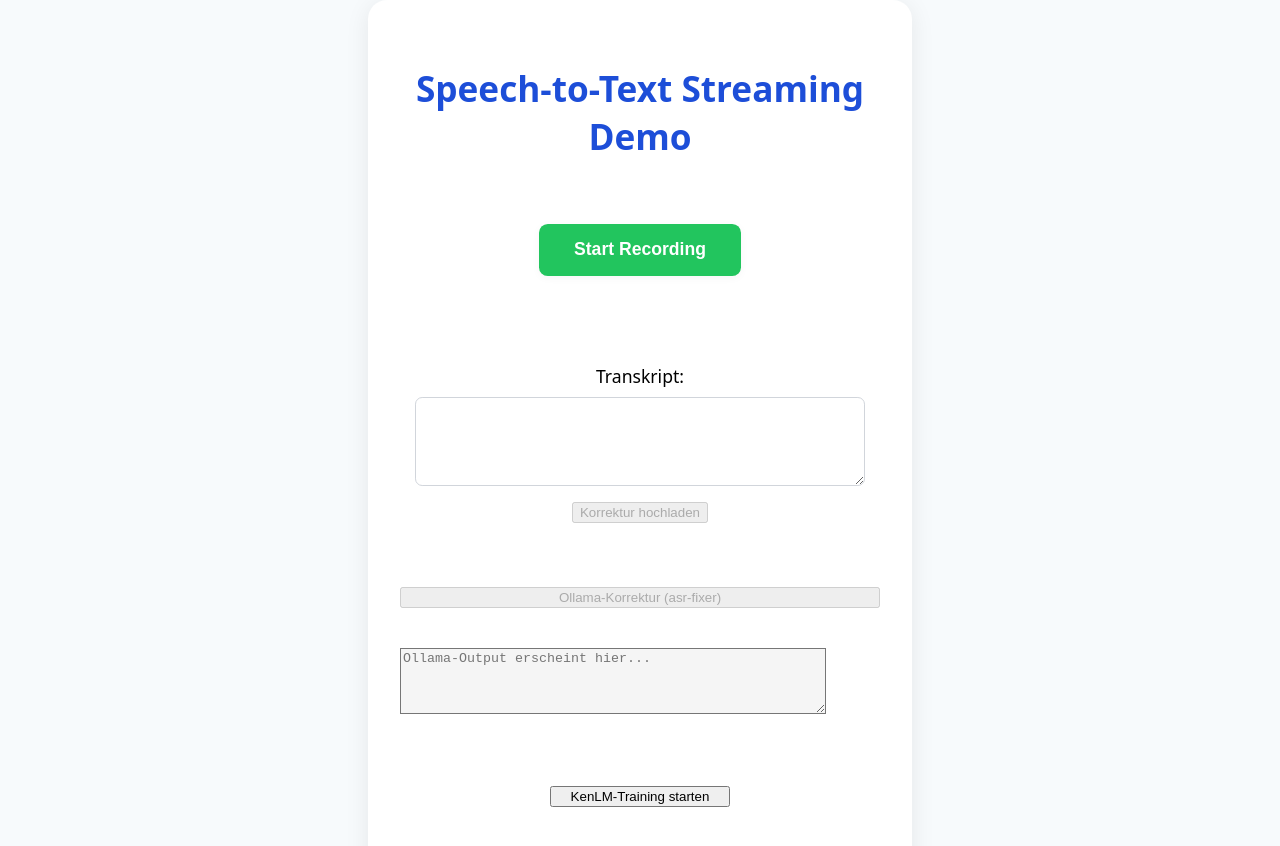
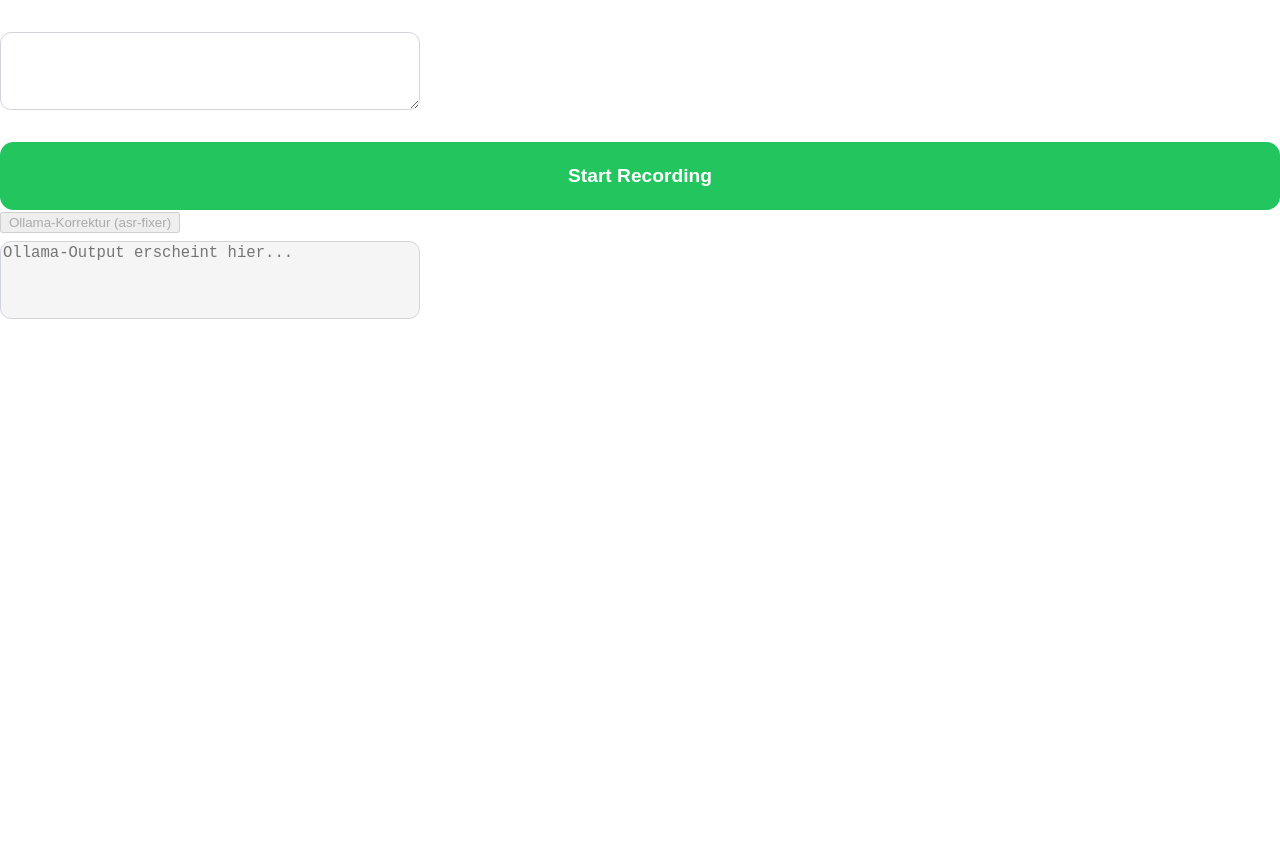
Before and after one commit to hoschi/speech4, a React (Vite) app in the folder client/: page / in a window 1280 px wide. Shown: the top 846 px of the page. After the commit the page ends 800 px from the top, so only its background shows below. Built offline with nearby package versions, Linux system fonts and the light colour scheme.

Commit message:
client fixes

```diff
--- a/client/src/App.tsx
+++ b/client/src/App.tsx
@@ -2,7 +2,7 @@ import './index.css'
 import AudioRecorder from './components/AudioRecorder'
 import type { TranscriptMessage } from './components/AudioRecorder'
 import TranscriptEditor from './components/TranscriptEditor'
-import TrainButton from './components/TrainButton'
+//import TrainButton from './components/TrainButton'
 import { useState, useRef } from 'react'
 // Für Streaming-API
 type OllamaStreamState = {
@@ -93,14 +93,8 @@ function App() {
 
   return (
     <div className="app-card">
-      <h1>Speech-to-Text Streaming Demo</h1>
-      <AudioRecorder
-        ref={audioRecorderRef as React.RefObject<{ cleanup: () => void } | null>}
-        onTranscriptChunk={handleTranscriptChunk}
-        onRecordingChange={handleRecordingChange}
-        onRecordingComplete={handleRecordingComplete}
-      />
       {error && <div style={{ color: 'red', margin: '1rem 0' }}>Fehler: {error}</div>}
+      {ollama.error && <div style={{ color: 'red', marginBottom: 8 }}>{ollama.error}</div>}
       <TranscriptEditor
         transcript={transcript}
         onTranscriptChange={isRecording ? () => {} : setTranscript}
@@ -108,7 +102,13 @@ function App() {
         audioBlob={audioBlob}
         alternatives={alternatives}
       />
-      {/* Ollama-Button und Stream-Ausgabe */}
+      <div>
+      <AudioRecorder
+        ref={audioRecorderRef as React.RefObject<{ cleanup: () => void } | null>}
+        onTranscriptChunk={handleTranscriptChunk}
+        onRecordingChange={handleRecordingChange}
+        onRecordingComplete={handleRecordingComplete}
+      />
       <button
         onClick={handleOllama}
         disabled={isRecording || !transcript.trim() || ollama.loading}
@@ -116,6 +116,7 @@ function App() {
       >
         {ollama.loading ? 'Ollama denkt...' : 'Ollama-Korrektur (asr-fixer)'}
       </button>
+      </div>
       <textarea
         value={ollama.output}
         readOnly
@@ -123,8 +124,6 @@ function App() {
         style={{ width: '100%', maxWidth: 420, minHeight: '4em', marginBottom: 8, background: '#f5f5f5' }}
         placeholder="Ollama-Output erscheint hier..."
       />
-      {ollama.error && <div style={{ color: 'red', marginBottom: 8 }}>{ollama.error}</div>}
-      <TrainButton />
     </div>
   )
 }
--- a/client/src/components/AudioRecorder.tsx
+++ b/client/src/components/AudioRecorder.tsx
@@ -206,7 +206,7 @@ const AudioRecorder = forwardRef((props: AudioRecorderProps, ref) => {
   };
 
   return (
-    <div style={{ display: 'flex', flexDirection: 'column', alignItems: 'center', gap: '1.5rem', margin: '1.5rem 0' }}>
+    <div style={{ display: 'flex', flexDirection: 'column', alignItems: 'center'}}>
       <button
         onClick={recording ? () => stopRecording(false) : startRecording}
         className={`button-main${recording ? ' stop' : ''}`}
--- a/client/src/components/TranscriptEditor.tsx
+++ b/client/src/components/TranscriptEditor.tsx
@@ -76,8 +76,7 @@ const TranscriptEditor: React.FC<TranscriptEditorProps> = ({
   };
 
   return (
-    <div style={{ margin: '2rem 0', display: 'flex', flexDirection: 'column', alignItems: 'center', width: '100%' }}>
-      <label htmlFor="transcript" className="transcript-label">Transkript:</label>
+    <div style={{ margin: '2rem 0', display: 'flex', flexDirection: 'row' }}>
       <textarea
         id="transcript"
         value={transcript}
@@ -136,7 +135,7 @@ const TranscriptEditor: React.FC<TranscriptEditorProps> = ({
       <button
         onClick={handleUpload}
         disabled={loading || !transcript.trim() || !isDirty || uploaded || disabled || !audioBlob}
-        style={{ marginTop: '1rem', minWidth: 120 }}
+        style={{ marginTop: '1rem', minWidth: 120, display:'none' }}
       >
         {loading ? 'Hochladen...' : uploaded ? '✅ Hochgeladen' : 'Korrektur hochladen'}
       </button>
--- a/client/src/index.css
+++ b/client/src/index.css
@@ -1,44 +1,29 @@
 body {
   margin: 0;
   min-height: 100vh;
-  background: #f7fafc;
+  min-width: 100vw;
+  background: #fff;
   font-family: system-ui, sans-serif;
   display: flex;
-  align-items: center;
-  justify-content: center;
-}
-
-.app-card {
-  background: #fff;
-  border-radius: 1.2rem;
-  box-shadow: 0 4px 24px 0 rgba(0,0,0,0.08);
-  padding: 2.5rem 2rem;
-  max-width: 480px;
-  width: 100%;
-  display: flex;
   flex-direction: column;
-  gap: 2rem;
-}
-
-h1 {
-  font-size: 2.2rem;
-  font-weight: bold;
-  text-align: center;
-  color: #1d4ed8;
-  margin-bottom: 0.5rem;
+  align-items: stretch;
+  justify-content: stretch;
+  box-sizing: border-box;
 }
 
 .button-main {
-  padding: 0.9em 2em;
-  border-radius: 0.5em;
+  padding: 1.2em 0.5em;
+  border-radius: 0.7em;
   border: none;
-  font-size: 1.1em;
+  font-size: 1.2em;
   font-weight: 600;
   background: #22c55e;
   color: #fff;
-  box-shadow: 0 2px 8px 0 rgba(0,0,0,0.04);
   cursor: pointer;
   transition: background 0.2s;
+  width: 100%;
+  min-height: 3.2em;
+  box-sizing: border-box;
 }
 .button-main:active {
   background: #16a34a;
@@ -50,30 +35,17 @@ h1 {
   background: #b91c1c;
 }
 
-.transcript-label {
-  display: block;
-  margin-bottom: 0.5em;
-  font-size: 1.1em;
-  font-weight: 500;
-  text-align: center;
+textarea {
+  width: 100%;
+  font-size: 1.2em;
+  border-radius: 0.7em;
+  border: 1.5px solid #d1d5db;
+  background: #fff;
+  box-sizing: border-box;
+  outline: none;
+  margin: 0;
+  resize: none;
 }
-.transcript-input {
-  width: 100%;
-  max-width: 420px;
-  font-size: 1.1em;
-  padding: 0.8em 1em;
-  border-radius: 0.5em;
-  border: 1px solid #d1d5db;
-  background: #fff;
-  transition: border 0.2s;
+textarea:focus {
+  border: 1.5px solid #1d4ed8;
 }
-.transcript-input:focus {
-  border: 1.5px solid #1d4ed8;
-  outline: none;
-}
-.status-error {
-  color: #dc2626;
-  font-weight: 600;
-  text-align: center;
-  margin-top: 0.5em;
-}
```
